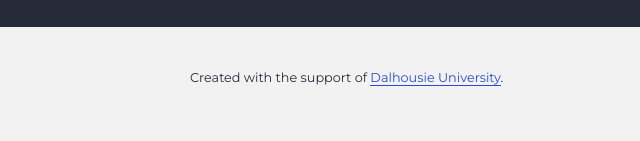
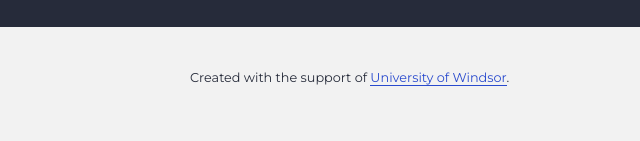
Before and after one commit to jahnavi-prasad/collabrate-home, a plain HTML site: page index.html in a window 1280 px wide. Shown: the part 2781-2922 px from the top of the page, 0-640 px from the left. Drawn offline with nearby package versions, Linux system fonts and the light colour scheme; a web font is replaced by a local one.

Commit message:
Update index.html

```diff
--- a/index.html
+++ b/index.html
@@ -123,7 +123,7 @@
         <div class="container">
             <div class="grid-row">
                 <div class="grid-column mt2 span-half">
-                    <p class="small">Created with the support of <a href="https://www.dal.ca/" class="link link--text">Dalhousie University</a>.</p>
+                    <p class="small">Created with the support of <a href="https://www.uwindsor.ca/" class="link link--text">University of Windsor</a>.</p>
                 </div>
                 <div class="grid-column mt2 span-half align--right align--center-on-mobile">
                     <ul class="no-bullets list--inline">
```
